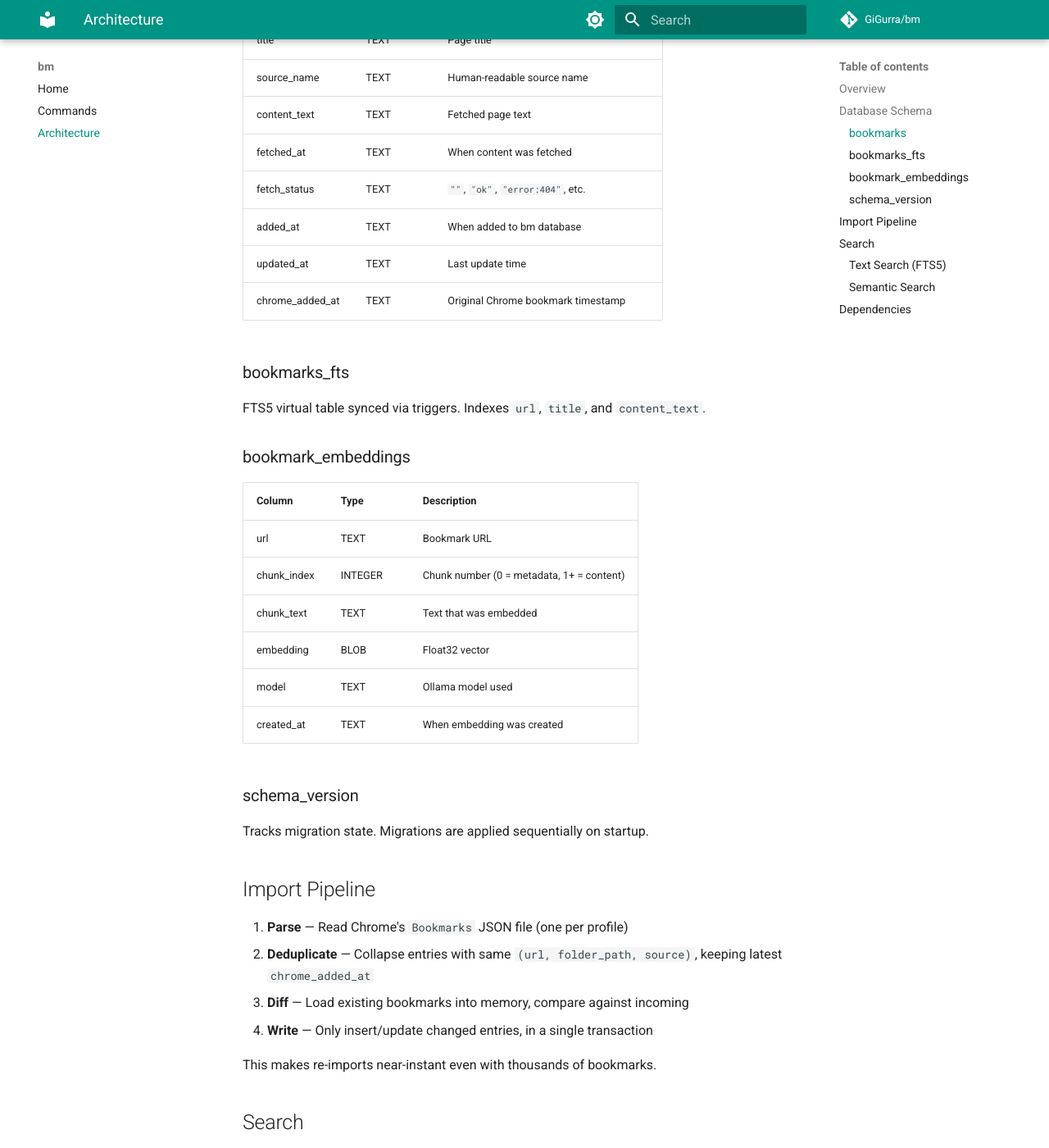
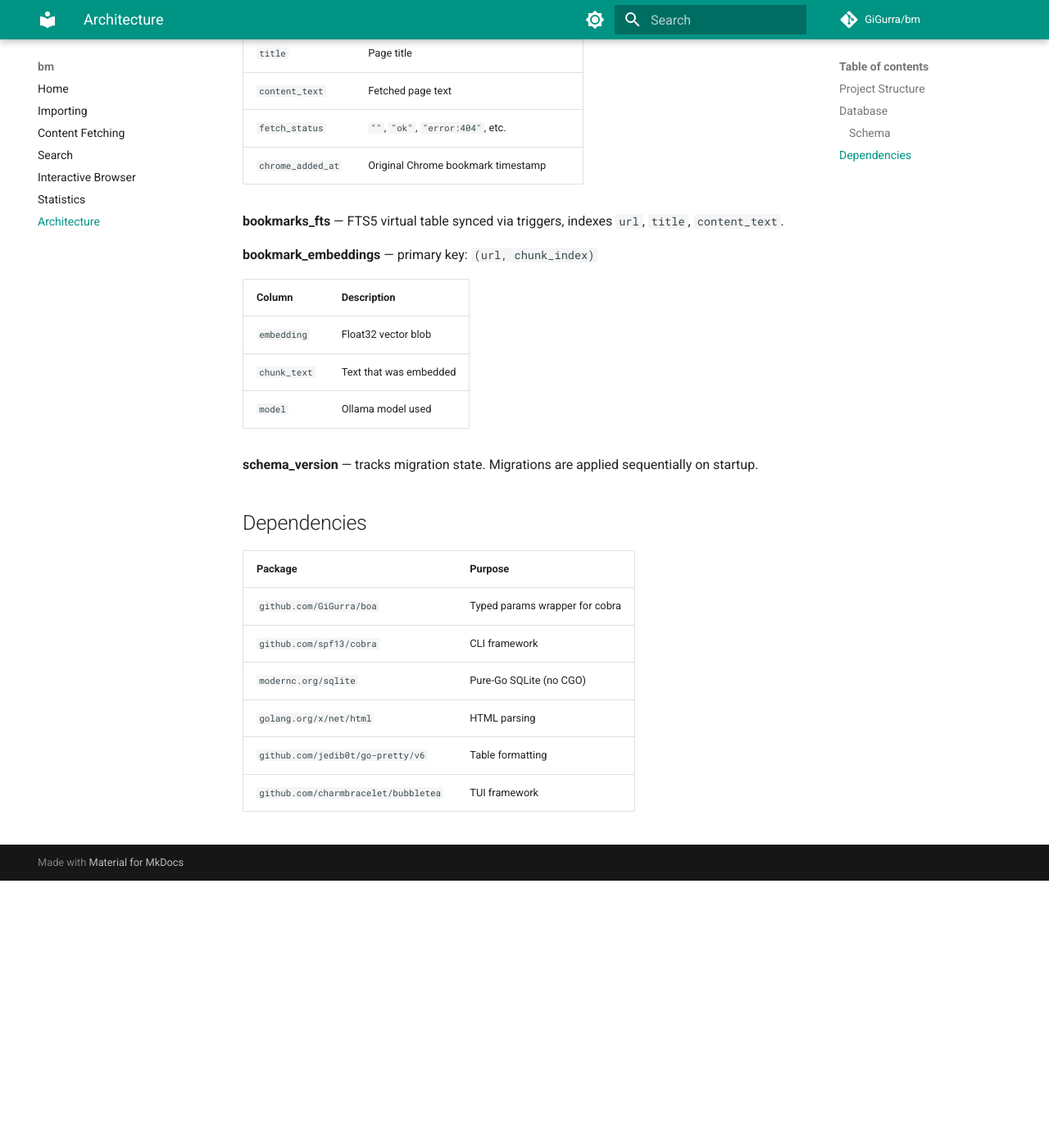
Before and after one commit to GiGurra/bm, an MkDocs documentation site: the page built from docs/architecture.md, in a window 1280 px wide and 1400 px high, scrolled down 951 px. Shown: the whole window at 82% size. Built offline with MkDocs 1.6.1 and Material for MkDocs 9.7.7, drawn with Linux system fonts in a browser that asks for light colours; comment, search, counter and statistics services are not loaded; after the commit the page ends 2025 px from its top, so only the background shows below that; some of the changed text lies outside the part shown.

Commit message:
Expand docs into separate pages per capability
Split monolithic commands page into focused sections:
- Importing (Chrome discovery, dedup, fast re-imports)
- Content Fetching (age filtering, error handling)
- Search (text + semantic, model selection)
- Interactive Browser (TUI keys and features)
- Statistics (year breakdown, fetch status)
- Architecture (schema, dependencies)

Co-Authored-By: Claude Opus 4.6 <noreply@anthropic.com>

````diff
--- a/docs/architecture.md
+++ b/docs/architecture.md
@@ -1,6 +1,6 @@
 # Architecture
 
-## Overview
+## Project Structure
 
 ```
 main.go          CLI entry point (cobra command tree)
@@ -22,66 +22,35 @@ pkg/
   table/         TUI table widget
 ```
 
-## Database Schema
+## Database
 
-Primary key: `(url, folder_path, source)` — the same URL in different folders or from different Chrome profiles is stored as separate entries.
+All data lives in `~/.bm/bm.sqlite` (WAL mode, pure-Go SQLite via `modernc.org/sqlite`).
 
-### bookmarks
+### Schema
 
-| Column | Type | Description |
-|--------|------|-------------|
-| url | TEXT | Bookmark URL |
-| folder_path | TEXT | Chrome folder hierarchy |
-| source | TEXT | Stable source ID (e.g. `chrome:gaia:12345`) |
-| title | TEXT | Page title |
-| source_name | TEXT | Human-readable source name |
-| content_text | TEXT | Fetched page text |
-| fetched_at | TEXT | When content was fetched |
-| fetch_status | TEXT | `""`, `"ok"`, `"error:404"`, etc. |
-| added_at | TEXT | When added to bm database |
-| updated_at | TEXT | Last update time |
-| chrome_added_at | TEXT | Original Chrome bookmark timestamp |
+**bookmarks** — primary key: `(url, folder_path, source)`
 
-### bookmarks_fts
+| Column | Description |
+|--------|-------------|
+| `url` | Bookmark URL |
+| `folder_path` | Chrome folder hierarchy |
+| `source` | Stable source ID (e.g. `chrome:gaia:12345`) |
+| `title` | Page title |
+| `content_text` | Fetched page text |
+| `fetch_status` | `""`, `"ok"`, `"error:404"`, etc. |
+| `chrome_added_at` | Original Chrome bookmark timestamp |
 
-FTS5 virtual table synced via triggers. Indexes `url`, `title`, and `content_text`.
+**bookmarks_fts** — FTS5 virtual table synced via triggers, indexes `url`, `title`, `content_text`.
 
-### bookmark_embeddings
+**bookmark_embeddings** — primary key: `(url, chunk_index)`
 
-| Column | Type | Description |
-|--------|------|-------------|
-| url | TEXT | Bookmark URL |
-| chunk_index | INTEGER | Chunk number (0 = metadata, 1+ = content) |
-| chunk_text | TEXT | Text that was embedded |
-| embedding | BLOB | Float32 vector |
-| model | TEXT | Ollama model used |
-| created_at | TEXT | When embedding was created |
+| Column | Description |
+|--------|-------------|
+| `embedding` | Float32 vector blob |
+| `chunk_text` | Text that was embedded |
+| `model` | Ollama model used |
 
-### schema_version
-
-Tracks migration state. Migrations are applied sequentially on startup.
-
-## Import Pipeline
-
-1. **Parse** — Read Chrome's `Bookmarks` JSON file (one per profile)
-2. **Deduplicate** — Collapse entries with same `(url, folder_path, source)`, keeping latest `chrome_added_at`
-3. **Diff** — Load existing bookmarks into memory, compare against incoming
-4. **Write** — Only insert/update changed entries, in a single transaction
-
-This makes re-imports near-instant even with thousands of bookmarks.
-
-## Search
-
-### Text Search (FTS5)
-
-Uses SQLite's FTS5 extension with `MATCH` queries, falling back to `LIKE` for queries with special characters.
-
-### Semantic Search
-
-1. Query text is embedded via Ollama
-2. All stored embeddings are loaded
-3. Cosine similarity is computed against each
-4. Top-N results are returned
+**schema_version** — tracks migration state. Migrations are applied sequentially on startup.
 
 ## Dependencies
 
@@ -90,6 +59,6 @@ Uses SQLite's FTS5 extension with `MATCH` queries, falling back to `LIKE` for qu
 | `github.com/GiGurra/boa` | Typed params wrapper for cobra |
 | `github.com/spf13/cobra` | CLI framework |
 | `modernc.org/sqlite` | Pure-Go SQLite (no CGO) |
-| `golang.org/x/net/html` | HTML parsing for content extraction |
+| `golang.org/x/net/html` | HTML parsing |
 | `github.com/jedib0t/go-pretty/v6` | Table formatting |
-| `github.com/charmbracelet/bubbletea` | TUI framework (interactive mode) |
+| `github.com/charmbracelet/bubbletea` | TUI framework |
--- a/mkdocs.yml
+++ b/mkdocs.yml
@@ -36,5 +36,9 @@ markdown_extensions:
 
 nav:
   - Home: index.md
-  - Commands: commands.md
+  - Importing: importing.md
+  - Content Fetching: fetching.md
+  - Search: search.md
+  - Interactive Browser: interactive.md
+  - Statistics: stats.md
   - Architecture: architecture.md
````
Also changed, not shown: docs/commands.md (deleted, +0 -121 lines), docs/fetching.md (added, +59 -0 lines), docs/importing.md (added, +54 -0 lines), docs/index.md (+21 -5 lines), docs/interactive.md (added, +41 -0 lines), docs/search.md (added, +64 -0 lines), docs/stats.md (added, +38 -0 lines).
